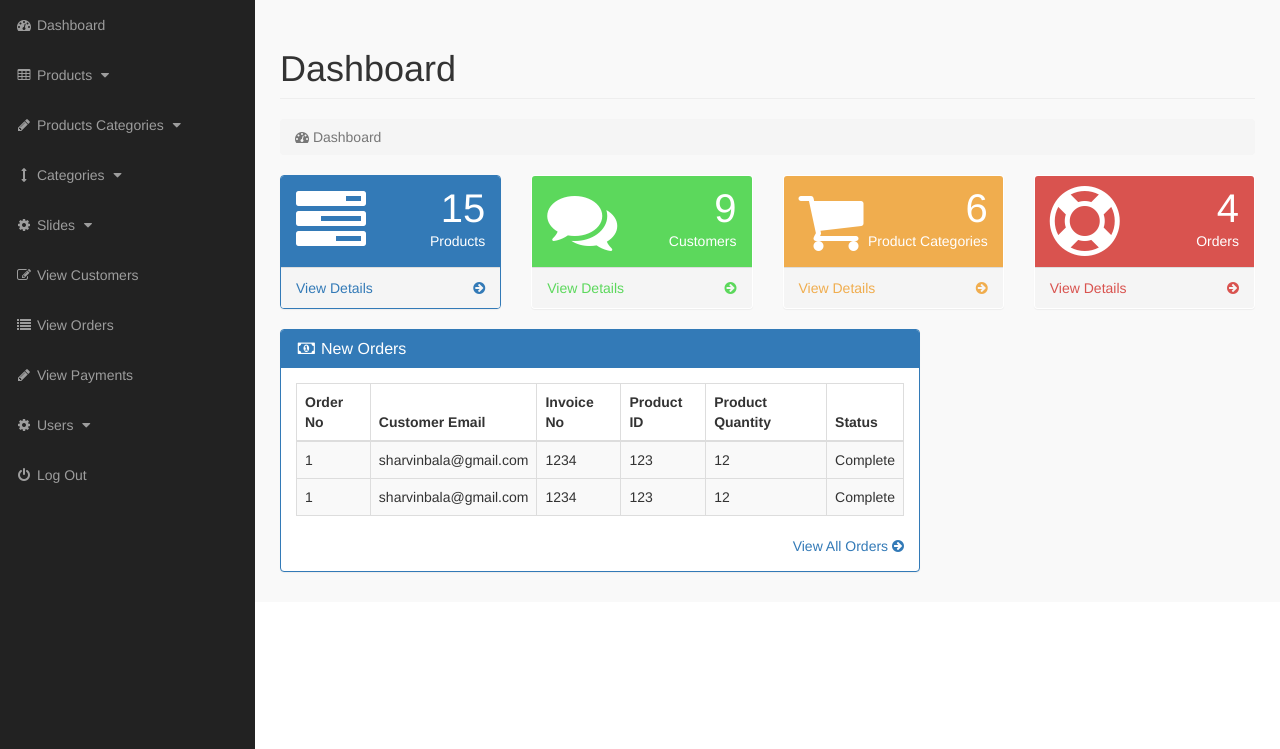
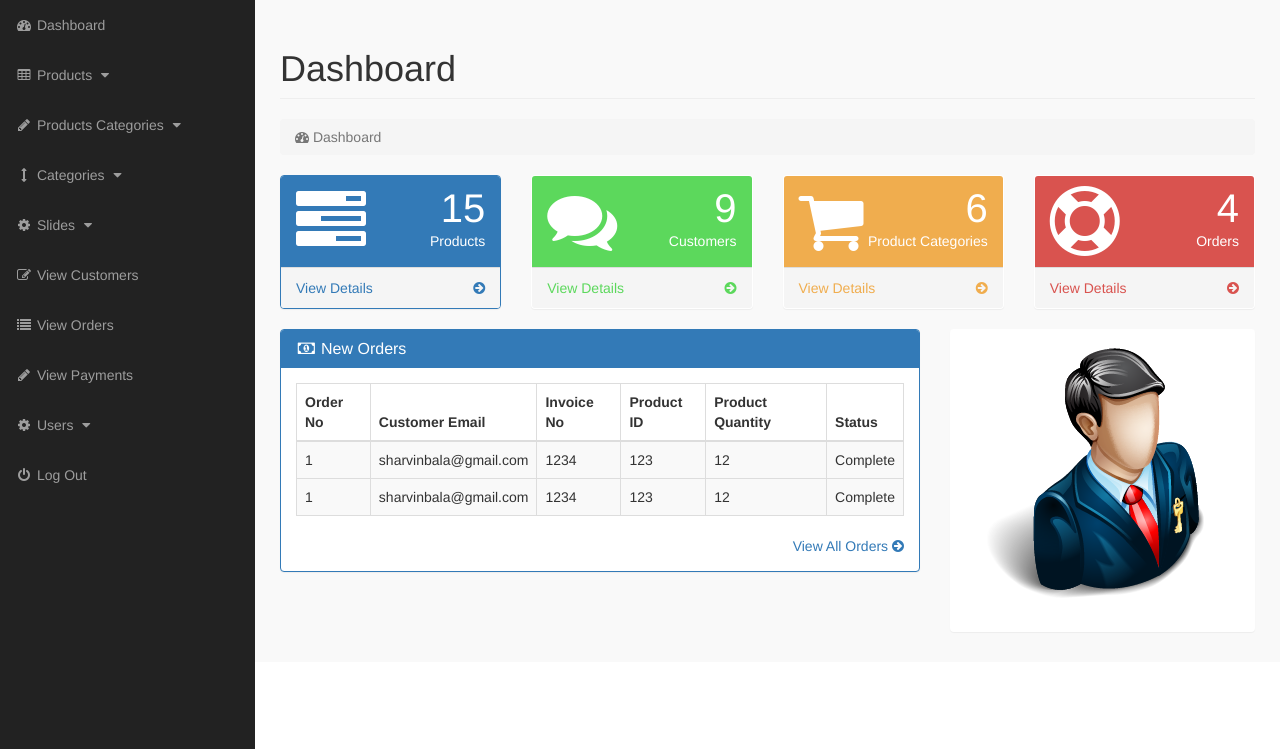
Before and after one commit to sharvinbala/e-commerce, a PHP site: page /admin_area/index.php?dashboard in a window 1280 px wide. Shown: the part 51-800 px from the top of the page. Run offline with PHP 8.4, Linux system fonts and the light colour scheme.

Commit message:
stylized a little

```diff
--- a/admin_area/dashboard.php
+++ b/admin_area/dashboard.php
@@ -183,4 +183,19 @@ View All Orders <i class="fa fa-arrow-circle-right"></i>
 </div><!-- panel body ends -->
 </div><!-- panel primary ends -->
 </div><!-- col lg 8 ends -->
+
+<div class="col-md-4"><!-- col md 4 starts -->
+
+<div class="panel"><!-- panel starts -->
+
+<div class="panel-body"><!-- panel body starts -->
+<div class="thumb-info mb-md"><!-- thumb info starts -->
+<img src="images/admin.png" class="rounded img-responsive">
+
+
+</div><!-- thumb info title ends -->
+</div><!-- thumb info ends -->
+</div><!-- panel body ends -->
+</div><!-- panel ends -->
+</div><!-- col md 4 ends -->
 </div><!-- 3 row ends -->
```
Also changed, not shown: admin_area/images/admin.png (added), admin_area/images/admin_todo_icon.png (added).
